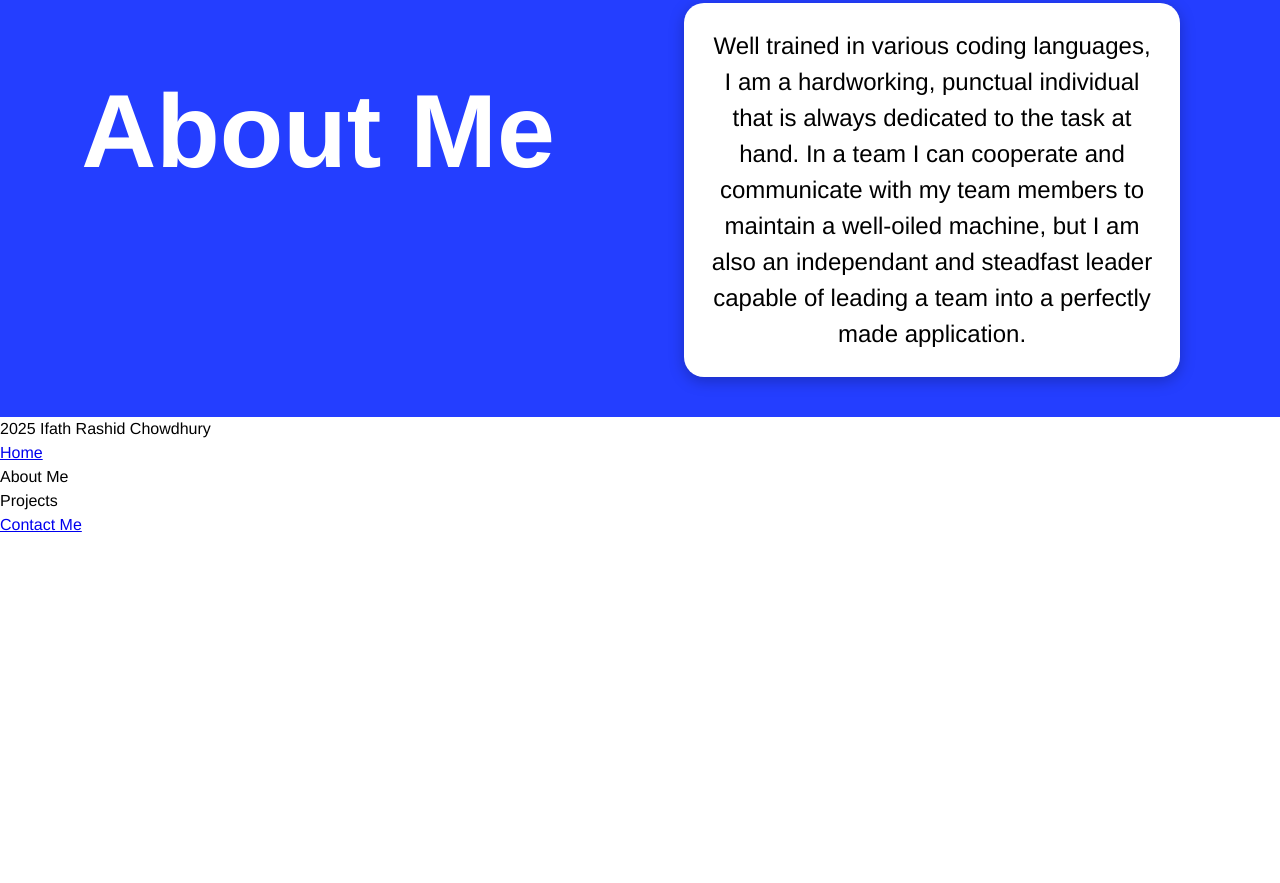
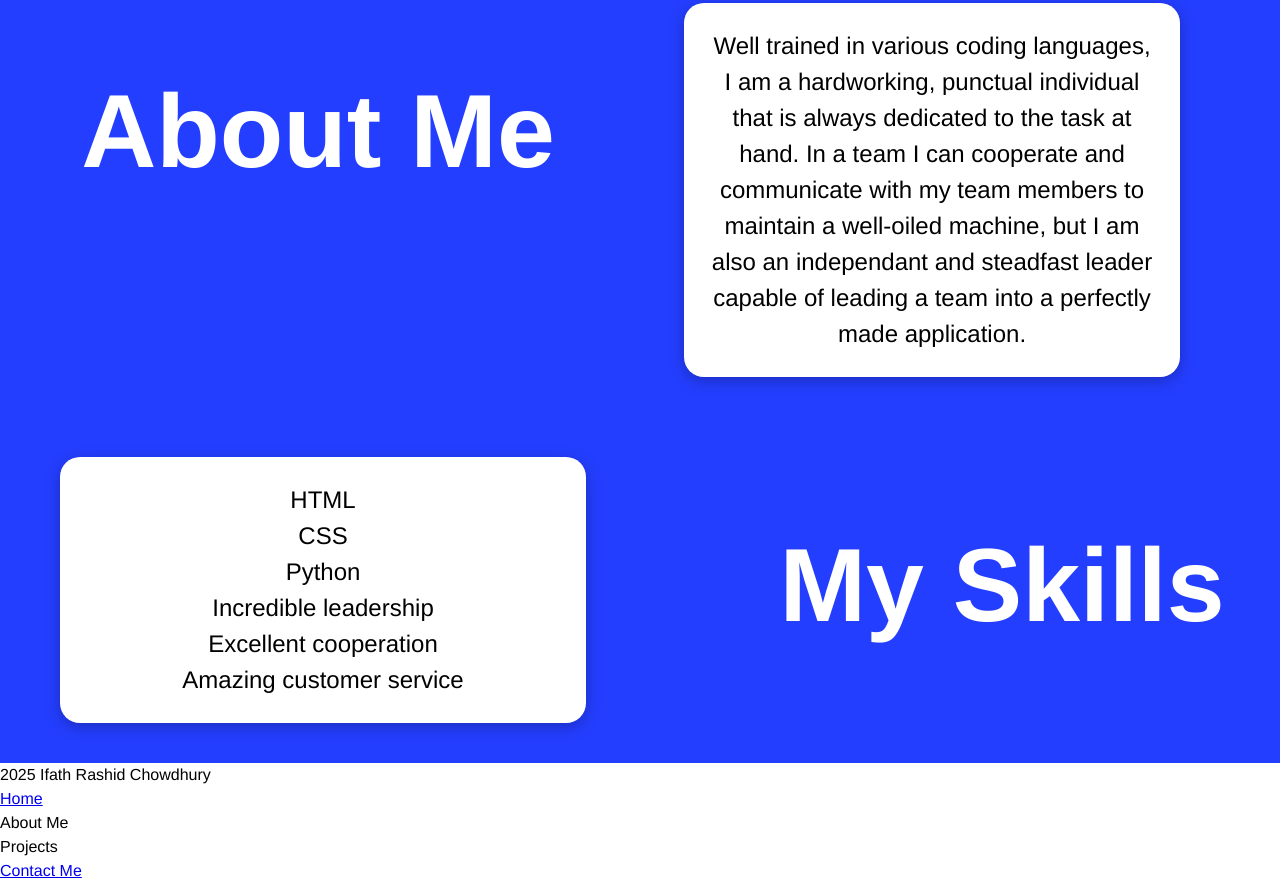
Before and after one commit to Ifath-Chowdhury/Personal-Portfolio, a plain HTML site: page index.html in a window 1280 px wide. Shown: the part 1016-1899 px from the top of the page. Before the commit the page ends 1553 px from the top, so only its background shows below. Drawn offline with Linux system fonts and the light colour scheme.

Commit message:
Finished skills section. Nav bar now scrolls to about me, skills, and header section smoothly

```diff
--- a/index.html
+++ b/index.html
@@ -8,14 +8,18 @@
     <body>
         <!--Navigation section - About section will be on main page, clicking "About Me" on the nav bar will scroll down to
         that section-->
+        <div id="header"></div>
         <div class="nav-container">
             <nav class="navbar">
                 <ul>
                     <li>
-                        <a href="index.html">Home</a>
+                        <a href="#header">Home</a>
                     </li>
                     <li>
-                        <a>About Me</a>
+                        <a href="#about">About Me</a>
+                    </li>
+                    <li>
+                        <a href="#skills">Skills</a>
                     </li>
                     <li>
                         <a>Projects</a>
@@ -28,6 +32,7 @@
         </div>
 
         <!--Header section-->
+
         <div class="two-column-header">
             <div class="header-column">
                 <header>
@@ -60,7 +65,8 @@
         </div>
 
         <!--About section-->
-        <div class="two-column-about-section">
+        <div id="about">
+            <div class="two-column-section">
                 <div class="column">
                     <section>
                         <h1>About Me</h1>
@@ -69,13 +75,38 @@
 
                 <div class="column">
                     <section>
-                    <p>
+                        <p class="info-box">
                             Well trained in various coding languages, I am a hardworking, punctual individual that is
                             always dedicated to the task at hand. In a team I can cooperate and communicate with my
                             team members to maintain a well-oiled machine, but I am also an independant and steadfast
                             leader capable of leading a team into a perfectly made application.
                         </p>
                     </section>
+                </div>
+            </div>
+        </div>
+
+        <!--Skills section-->
+        <div id="skills">
+            <div class="two-column-section">
+                <div class="column">
+                    <section>
+                        <ul class="info-box">
+                            <li>HTML</li>
+                            <li>CSS</li>
+                            <li>Python</li>
+                            <li>Incredible leadership</li>
+                            <li>Excellent cooperation</li>
+                            <li>Amazing customer service</li>
+                        </ul>
+                    </section>
+                </div>
+
+                <div class="column">
+                    <section>
+                        <h1>My Skills</h1>
+                    </section>
+                </div>
             </div>
         </div>
 
--- a/style.css
+++ b/style.css
@@ -1,6 +1,10 @@
 * {
     margin: 0;
     padding: 0;
+}
+
+html {
+    scroll-behavior: smooth;
 }
 
 body {
@@ -112,6 +116,7 @@ body {
     border-radius: 20px;
     padding: 5px;
     transition: color 0.35s ease-in-out, background-color 0.35s ease-in-out;
+    box-shadow: 0 4px 15px rgba(0, 0, 0, 0.25);
 }
 
 .links a:hover {
@@ -121,7 +126,7 @@ body {
 
 /*About us section styling*/
 
-.two-column-about-section {
+.two-column-section {
     display: flex;
     justify-content: space-between;
     padding-top: 40px;
@@ -143,11 +148,17 @@ body {
     margin-left: 60px;
 }
 
-.column p {
+.info-box {
     background-color: white;
     box-shadow: 0 4px 15px rgba(0, 0, 0, 0.25);
     border-radius: 20px;
     padding: 25px;
     margin-right: 80px;
     font-size: 1.5rem;
+    list-style: none;
 }
+
+.column ul {
+    margin-left: 60px;
+    margin-right:-10px;
+}
```
Lines whose indentation alone changed are shown as unchanged.
